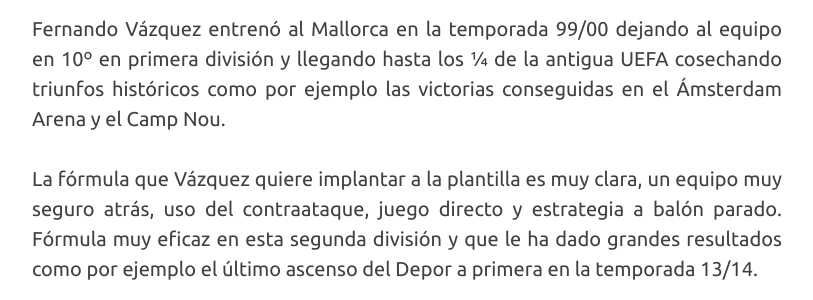
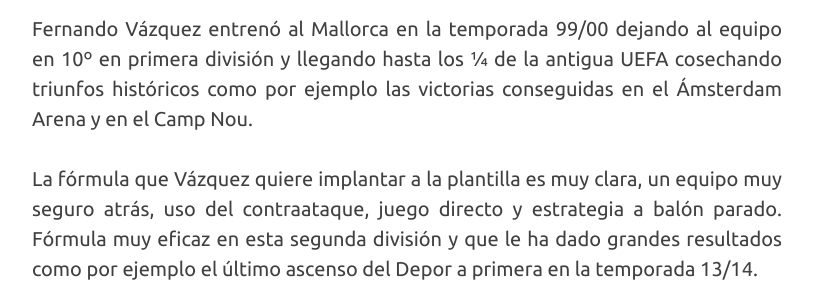
Before and after one commit to R12Leal/R12Leal.github.io, a Jekyll site: the page built from _posts/2016-01-15-sarver-propietario-rcdmallorca.markdown, in a window 1280 px wide and 900 px high, scrolled down 3241 px. Shown: the part 243-543 px from the top of the window, without its empty margins (233-1046 px from the left). Built offline with Jekyll 4.4.1, drawn with Linux system fonts in a browser that asks for light colours; nearby versions of some CDN libraries; comment, search, counter and statistics services are not loaded.

Commit message:
Update 02/02/2016

```diff
--- a/_posts/2016-01-15-sarver-propietario-rcdmallorca.markdown
+++ b/_posts/2016-01-15-sarver-propietario-rcdmallorca.markdown
@@ -31,7 +31,7 @@
 <span class="caption text-muted">Benvingut míster!!</span>
 <p>Sin hacer mención a Ferrer (míster que comenzó la temporada), es cierto que Pepe Gálvez fue un jugador importante en otras épocas del Mallorca, es una persona muy querida y respetada en la isla pero, en mi opinión, la situación deportiva no es la idónea para hacer experimentos.</p>
 <p>Aunque la nueva propiedad dio un margen a Gálvez, tras la derrota en Son Moix frente al Valladolid, finalmente fue destituido para dar paso a un viejo conocido de la afición mallorquinista: Fernando Vázquez.</p>
-<p>Fernando Vázquez entrenó al Mallorca en la temporada 99/00 dejando al equipo en 10º en primera división y llegando hasta los ¼ de la antigua UEFA cosechando triunfos históricos como por ejemplo las victorias conseguidas en el Ámsterdam Arena y el Camp Nou.</p>
+<p>Fernando Vázquez entrenó al Mallorca en la temporada 99/00 dejando al equipo en 10º en primera división y llegando hasta los ¼ de la antigua UEFA cosechando triunfos históricos como por ejemplo las victorias conseguidas en el Ámsterdam Arena y en el Camp Nou.</p>
 <p>La fórmula que Vázquez quiere implantar a la plantilla es muy clara, un equipo muy seguro atrás, uso del contraataque, juego directo y estrategia a balón parado. Fórmula muy eficaz en esta segunda división y que le ha dado grandes resultados como por ejemplo el último ascenso del Depor a primera en la temporada 13/14.</p>
 <hr />
 <h2 class="section-heading">Primeros cimientos: el mercado invernal</h2>
```
